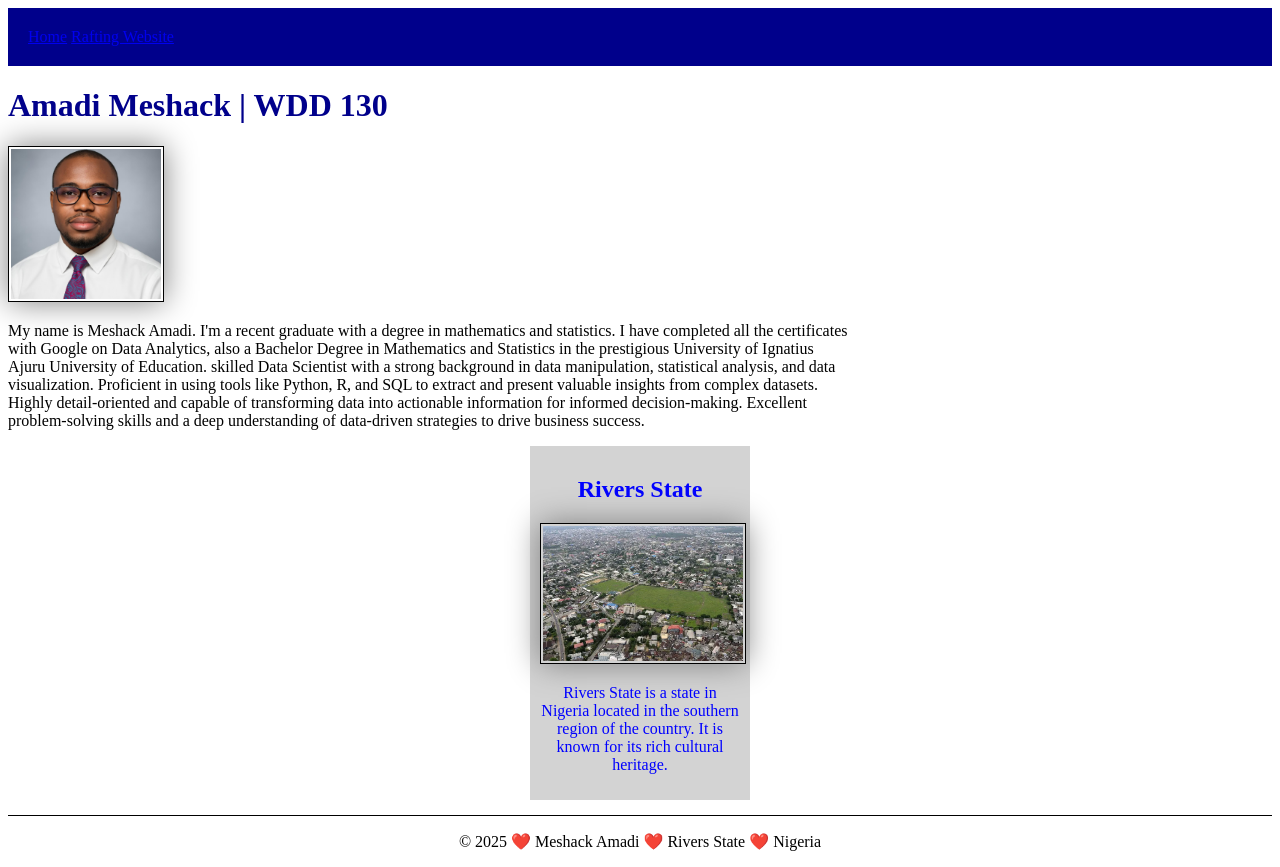
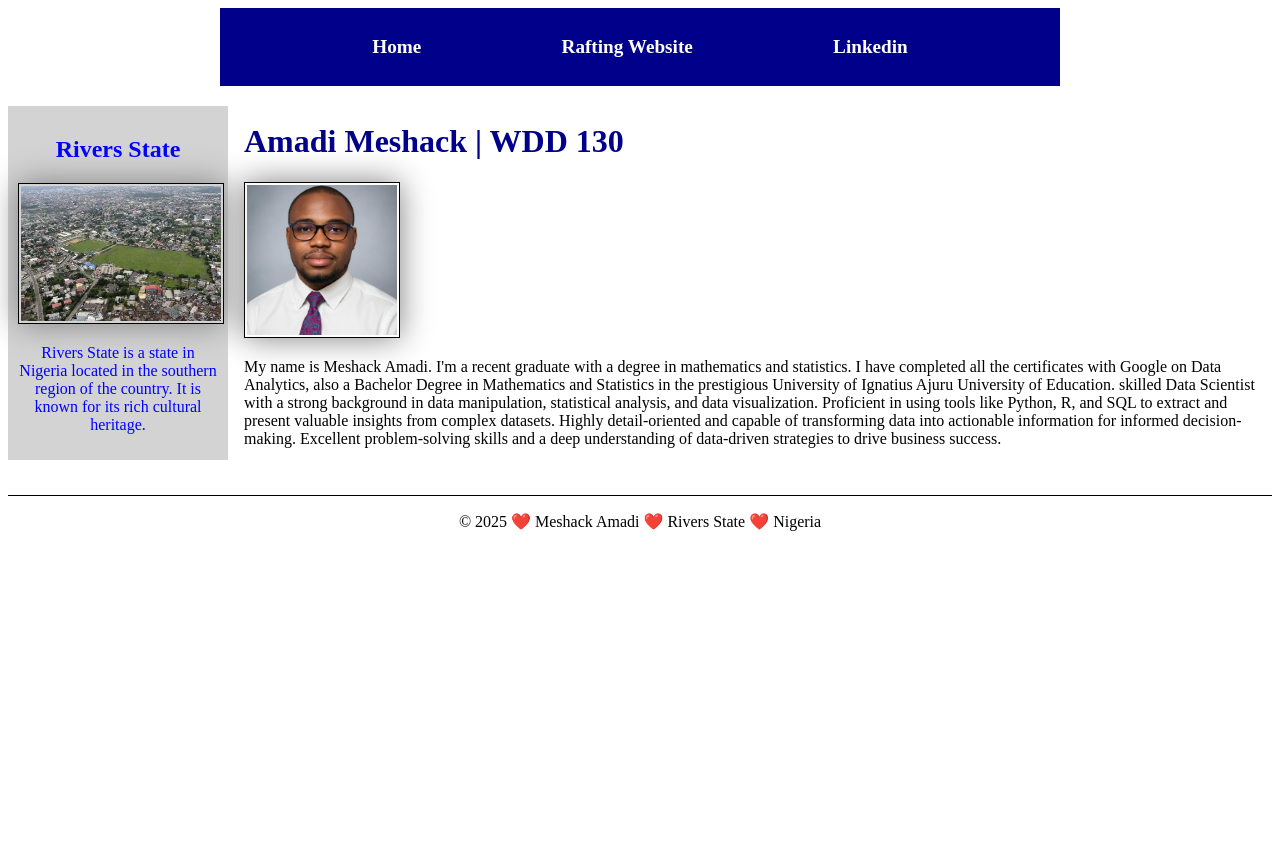
Before and after one commit to meshackamadi/wdd130, a plain HTML site: page index.html in a window 1280 px wide. After the commit the page ends 800 px from the top, so only its background shows below. Drawn offline with Linux system fonts and the light colour scheme.

Commit message:
Upadated to use CSS grid and flex

```diff
--- a/index.html
+++ b/index.html
@@ -14,8 +14,10 @@
             <nav>
                 <a href="#">Home</a>
                 <a href="wwr/">Rafting Website</a>
+                <a href="https://www.linkedin.com/in/meshackamadi/">Linkedin</a>
             </nav>
         </header>
+        <div class="grid">
             <main>
                 <h1>
                     Amadi Meshack | WDD 130 </h1>
@@ -36,6 +38,7 @@
                 <p>
                     Rivers State is a state in Nigeria located in the southern region of the country. It is known for its rich cultural heritage. </p>
             </aside>
+        </div>
         <footer>
             <p>
                 &copy;  2025 ❤️ Meshack Amadi ❤️ Rivers State ❤️ Nigeria
--- a/styles/styles.css
+++ b/styles/styles.css
@@ -6,15 +6,51 @@
 nav {
     background-color: var(--background-color);
     padding: 10px;
+    color: white
 }
 
 nav {
-    color: white;
     display: block;
     padding: 20px;
+    display: flex;
+    justify-content: space-evenly;
+    align-items: center;
 }
+
+nav a {
+    display: block;
+    padding: 0.5rem;
+    text-decoration: none;
+    font-size: 1.2rem;
+    font-weight: 700;
+    color: #fff;
+}
+
+header, .grid footer{
+    max-width: 840px;
+    margin: 0 auto;
+}
+
+.grid{
+    display: grid;
+    align-items: center;
+}
+
+main {
+    grid-column: 2/3;
+    margin: 1rem;
+}
+
+aside {
+    width: 20rem;
+    position: relative;
+    grid-column: 1/2;
+    grid-row: 1/2;
+}
+
 h1 {
     color: darkblue;
+    border: 80px;
 }
 
 img {
@@ -27,10 +63,6 @@ img {
 
 p {
     padding: 0;
-}
-
-main {
-    max-width: 840px;
 }
 
 aside {
--- a/wwr/styles/rafting.css
+++ b/wwr/styles/rafting.css
@@ -16,6 +16,8 @@
 body {
     font-family: var(--text-font);
     color: var(--accent1-cols);
+    font-weight: bold;
+    font-size: larger;
 }
 
 header, main, footer {
@@ -39,6 +41,11 @@ nav, p, section, article {
 
 .hero {
     position: relative;
+    width: 100%;
+    top: 20%;
+    height: 100vh; /* Full viewport height */
+    background: linear-gradient(to right, #4e54c8, #8f94fb); /* Gradient background for flair */
+    overflow: hidden;
 }
 
 .hero img {
@@ -51,7 +58,7 @@ h1 {
     position: absolute;
     top: 20px;
     width: 100%;
-    padding: 16px;
+    padding: 90px;
     text-align: center;
     opacity: 0.7;
     background-color: var(--accent1-cols);
@@ -62,14 +69,3 @@ h1 {
     float: right;
     width: 120px;
 }
-
-article{
-    position: absolute;
-    top: 50%;
-    left: 50%;
-    transform: translate(-50%, -50%);
-    background-color: var(--accent1-cols);
-    border-radius: 12px;
-    font-family: var(--text-font);
-    line-height: 1.6;
-}
```
Lines whose indentation alone changed are shown as unchanged.
